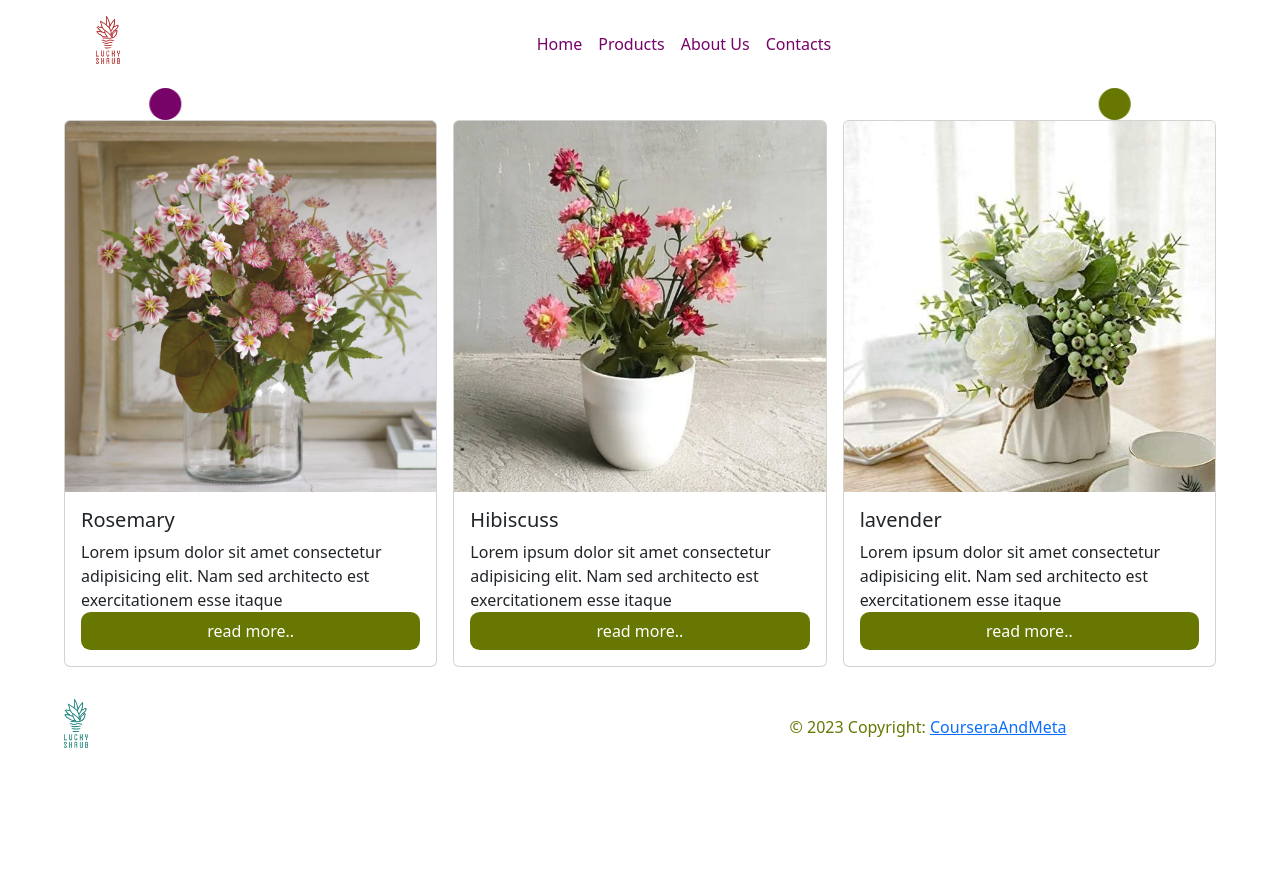
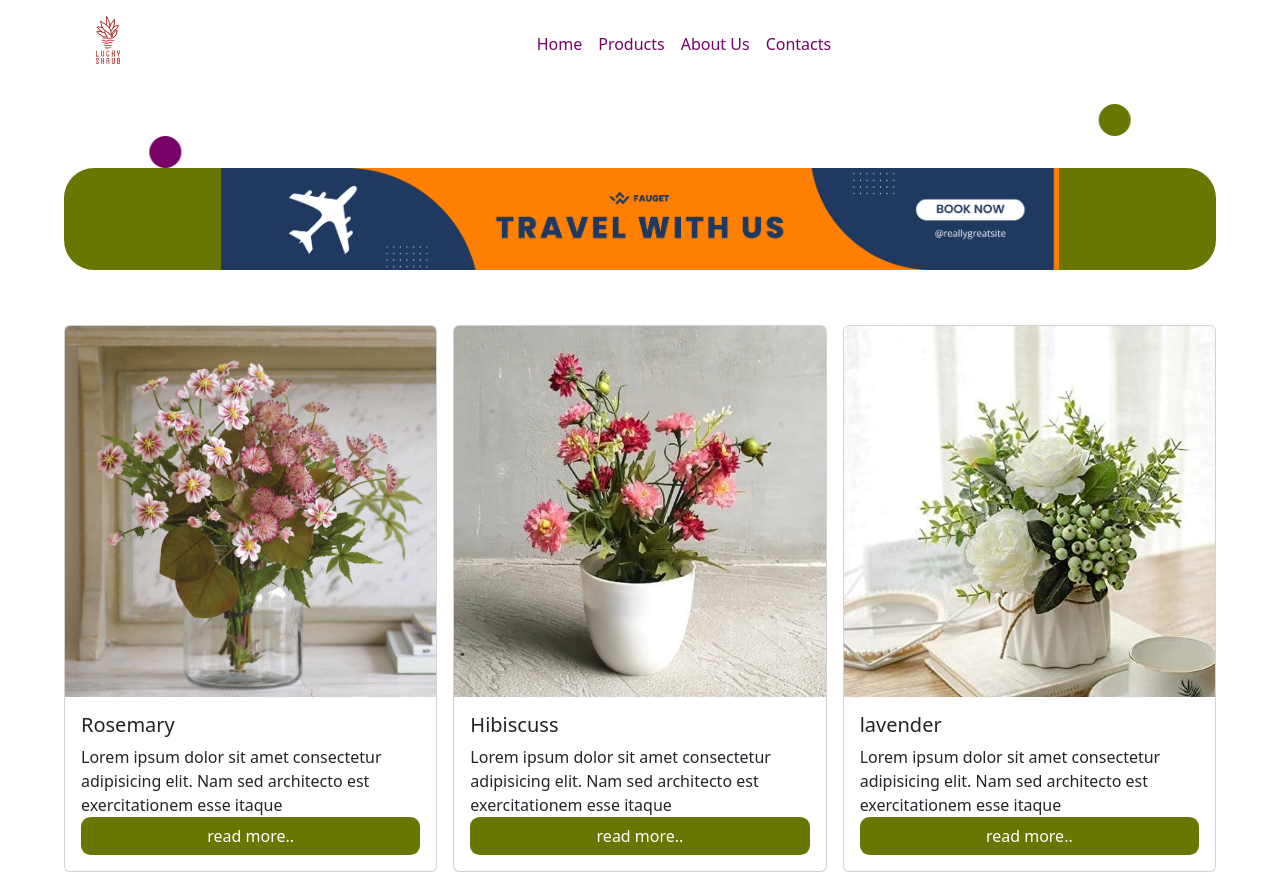
Before and after one commit to nutedabb/courseraCssAs, a plain HTML site: page index.html in a window 1280 px wide. Shown: the top 874 px of the page. Before the commit the page ends 800 px from the top, so only its background shows below. Drawn offline with nearby package versions, Linux system fonts and the light colour scheme.

Commit message:
added the promotion banner

```diff
--- a/index.html
+++ b/index.html
@@ -15,10 +15,10 @@
         <img src="assets/Asset 1@3x.png" alt="" class="header-img">
         <nav>
             <ul class ="nav-links">
-                <li>Home</li>
-                <li>Products</li>
-                <li>About Us</li>
-                <li>Contacts</li>
+                <li><a href="index.html"> Home</a></li>
+                <li><a href=""></a>  Products</li>
+                <li><a href=""></a>  About Us</li>
+                <li><a href=""></a>  Contacts</li>
 
             </ul>
         </nav>
@@ -28,6 +28,9 @@
         <section class="promo">
         <div></div>
         <div></div>
+        <div>
+            <img src="assets/pens.png" alt="">
+        </div>
         </section>
         <section class="blog">
             <div class="blog-items">
--- a/style.css
+++ b/style.css
@@ -58,6 +58,7 @@ header{
     height:3rem;
 
 }
+
 nav{
 
     margin:auto;
@@ -79,6 +80,10 @@ nav{
     list-style: none;
 
 }
+a{
+    text-decoration: none;
+    color:var(--clrOpposite);
+}
 main{
     display: flex;
     flex-direction: column;
@@ -87,9 +92,10 @@ main{
 
 
 .promo{
-    flex-basis: 0.5;
+    /* flex-basis: 0.5; */
     display: flex;
-
+    padding-block: 1rem;
+    flex-direction: column;
 }
 .promo div{
     background-color: var(--clrHighligh);
@@ -115,6 +121,20 @@ main{
     animation-iteration-count:infinite;
     animation-direction: alternate;
 }
+.promo>div:nth-child(3){
+    border-radius: 30px;
+    width: 100%;
+    height: 50%;
+}
+.promo>div:nth-child(3)>img{
+    border-radius: 30px;
+    object-fit: contain;
+    width: 100%;
+    height: 100%;
+
+}
+
+
 .blog{
     display: grid;
     grid-template-columns: repeat(3,1fr);
```
Also changed, not shown: assets/pens.png (added).
